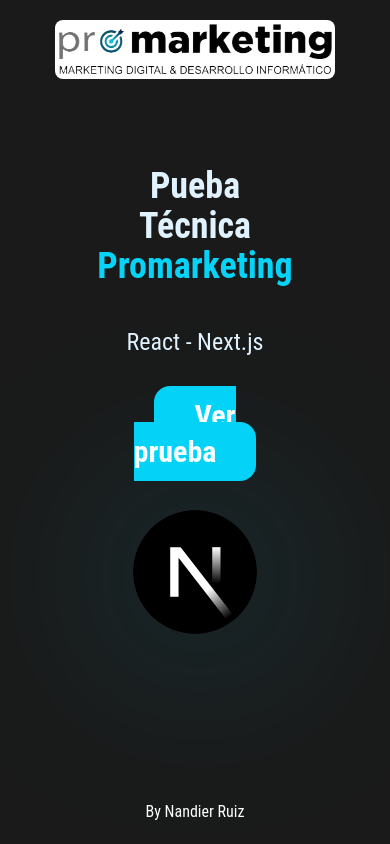
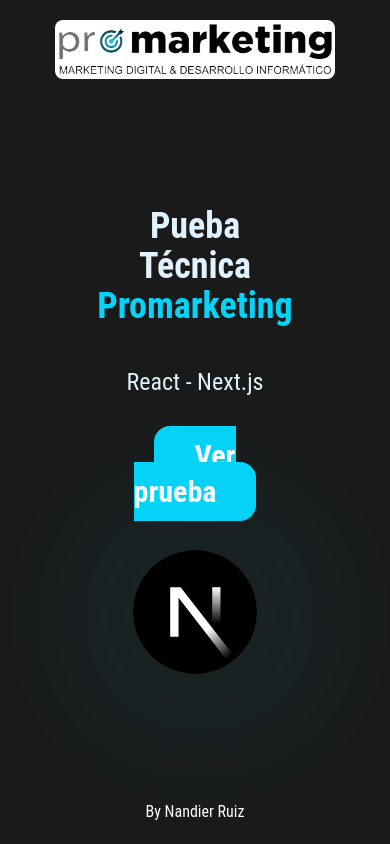
Before and after one commit to NandierSR26/promarketing-technical-test, a Next.js app: page / in a window 390 px wide. Built offline with nearby package versions, Linux system fonts and the light colour scheme.

Commit message:
feat: :sparkles: Design settings in home page

```diff
--- a/src/app/page.tsx
+++ b/src/app/page.tsx
@@ -5,7 +5,7 @@
 export default function Home() {
   return (
     <>
-      <section className="container mx-auto flex flex-col md:flex-row gap-10 justify-center items-center flex-1 pb-20">
+      <section className="max-w-7xl mx-auto flex flex-col md:flex-row gap-10 justify-center items-center flex-1 pb-20">
         <div className="w-2/3 text-center md:text-left">
           <h1 className="text-4xl md:text-5xl lg:text-7xl text-sky-100 font-extrabold mb-10">
             Pueba Técnica
--- a/src/library/components/Header/Header.tsx
+++ b/src/library/components/Header/Header.tsx
@@ -4,12 +4,12 @@
 
 export const Header = () => {
   return (
-    <header className="flex justify-center md:justify-start items-center w-full container mx-auto py-5">
+    <header className="flex justify-center md:justify-start items-center w-full max-w-7xl mx-auto py-5 mb-20 md:mb-0">
       <Link href={'/'}>
         <Image
           src={'/assets/Logo-promarketing-transformed.png'}
+          width={280}
           height={80}
-          width={280}
           alt='Logo promarketing'
           className="bg-white rounded-lg"
         />
```
